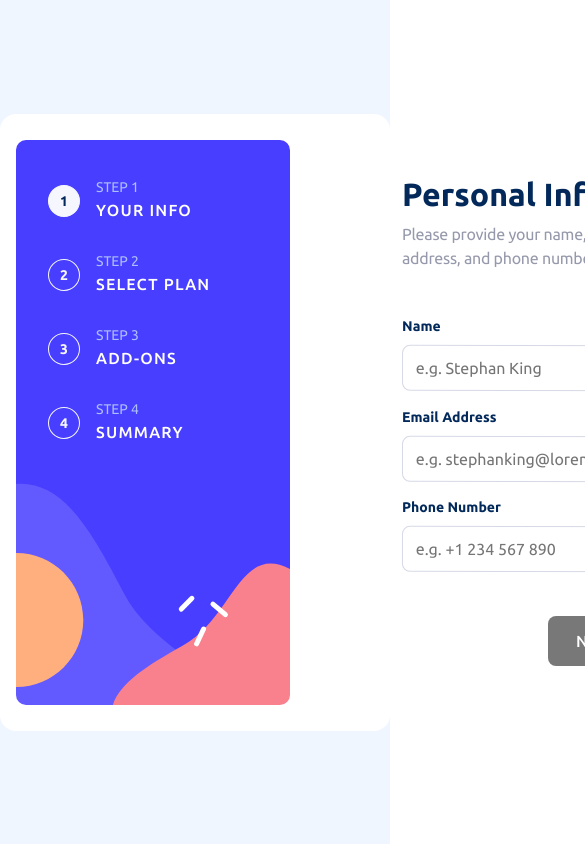
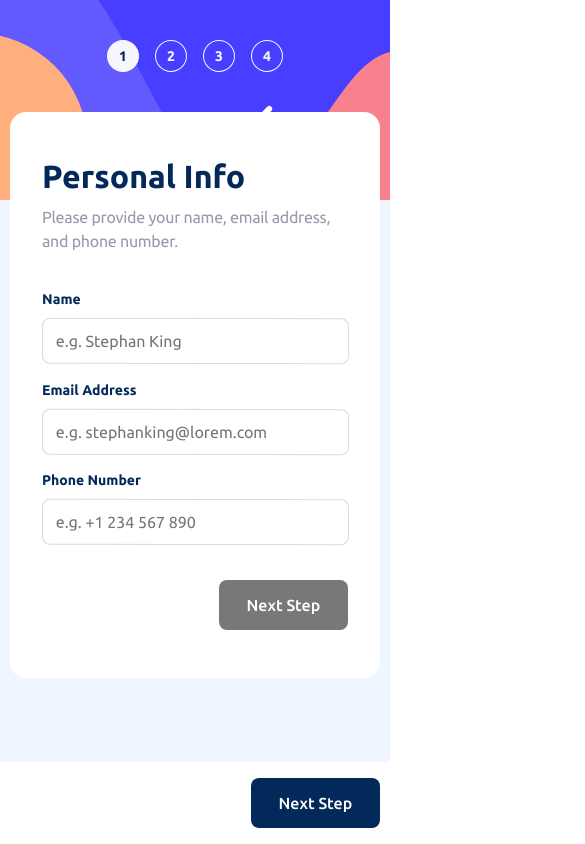
Before and after one commit to tripkmin/multiform, a React (Create React App) app: page / in a window 390 px wide. Shown: the top 844 px of the page, 585 px wide, since content can reach past the window. Built offline with nearby package versions, Linux system fonts and the light colour scheme.

Commit message:
feat: Implement basic responsive layout design

```diff
--- a/src/components/MultiForm.tsx
+++ b/src/components/MultiForm.tsx
@@ -1,4 +1,4 @@
-import { ChangeEvent, MouseEvent, useReducer, useState } from 'react';
+import { ChangeEvent, MouseEvent, useReducer } from 'react';
 import styled from 'styled-components';
 import { size, theme } from 'styles/constants';
 import SideBar from './SideBar';
@@ -8,6 +8,7 @@ import Step3 from './Step3';
 import Step4 from './Step4';
 import StepComplete from './StepComplete';
 import { emailRegex, nameRegex, phoneRegex } from 'utils/regex';
+import { SolidButton } from './common/Button';
 
 const CHANGE_STEP = 'CHANGE_STEP' as const;
 const CHANGE_NAME = 'CHANGE_NAME' as const;
@@ -81,11 +82,11 @@ type FormState = typeof initialState;
 
 function nameChecker(name: string) {
   if (name.trim().length === 0) {
-    return { status: false, message: 'Blank input is not allowed.' };
+    return { status: false, message: 'Blank input is not allowed' };
   } else if (name.length > 30) {
-    return { status: false, message: 'Cannot exceed 30 characters.' };
+    return { status: false, message: 'Cannot exceed 30 characters' };
   } else if (!nameRegex.test(name)) {
-    return { status: false, message: 'Only English letters are allowed.' };
+    return { status: false, message: 'Only English letters are allowed' };
   } else {
     return { status: true, message: '' };
   }
@@ -159,6 +160,7 @@ export default function MultiForm() {
   };
 
   return (
+    <MultiFormLayout>
       <MultiFormBox>
         <SideBar currentStep={state.currentStep} />
         {state.currentStep === 1 && (
@@ -214,31 +216,74 @@ export default function MultiForm() {
           </StepFinishBox>
         )}
       </MultiFormBox>
+      <ButtonLayout>
+        <ButtonBox>
+          <SolidButton>Next Step</SolidButton>
+        </ButtonBox>
+      </ButtonLayout>
+    </MultiFormLayout>
   );
 }
+
+// 나중에 layout으로 분리해서 sidebar, stepbox, mobile step button 따로 분리시키기
+const MultiFormLayout = styled.div`
+  @media screen and (max-width: ${size.desktop}) {
+    min-height: 100vh;
+    display: flex;
+    flex-direction: column;
+    justify-content: space-between;
+  }
+`;
+
+const ButtonLayout = styled.div`
+  display: none;
+
+  @media screen and (max-width: ${size.desktop}) {
+    display: flex;
+    justify-content: center;
+    background-color: ${theme.neutral.white};
+  }
+`;
+const ButtonBox = styled.div`
+  width: 95%;
+  padding: 1rem 0;
+  display: flex;
+  flex-direction: row-reverse;
+`;
 
 const MultiFormBox = styled.div`
   display: flex;
   align-items: center;
-  width: 1024px;
+  width: 900px;
   padding: 1rem;
   border-radius: 1rem;
   background-color: ${theme.neutral.white};
   gap: 2rem;
 
   @media screen and (max-width: ${size.desktop}) {
+    flex-direction: column;
     width: 100%;
+    padding: 0;
+    border-radius: 0;
+    background-color: ${theme.neutral.magnolia};
   }
 `;
 
 const StepBox = styled.div`
-  height: 585px;
+  height: 566px;
   display: flex;
   flex-direction: column;
   justify-content: space-between;
-  gap: 2.5rem;
-  padding: 3rem 5rem;
+  padding: 3rem;
   flex-grow: 1;
+
+  @media screen and (max-width: ${size.desktop}) {
+    width: 95%;
+    border-radius: 1rem;
+    margin-top: -120px;
+    background-color: ${theme.neutral.white};
+    padding: 3rem 2rem;
+  }
 `;
 
 const StepFinishBox = styled(StepBox)`
--- a/src/components/SideBar.tsx
+++ b/src/components/SideBar.tsx
@@ -1,6 +1,6 @@
 import { phrases } from 'assets/phrases';
 import styled from 'styled-components';
-import { theme, timer } from 'styles/constants';
+import { size, theme, timer } from 'styles/constants';
 
 export default function SideBar({ currentStep }: { currentStep: number }) {
   return (
@@ -37,6 +37,24 @@ const SideBarBox = styled.div`
   display: flex;
   flex-direction: column;
   gap: 2rem;
+
+  @media screen and (max-width: ${size.desktop}) {
+    width: 100%;
+    flex-basis: 200px;
+    flex-direction: row;
+    background-image: url('./bg-sidebar-mobile.svg'),
+      linear-gradient(
+        142deg,
+        rgba(72, 62, 255, 1) 0%,
+        rgba(249, 129, 141, 1) 75%,
+        rgba(255, 175, 126, 1) 100%
+      );
+    background-size: cover;
+    border-radius: 0;
+    gap: 1rem;
+    justify-content: center;
+    align-items: flex-start;
+  }
 `;
 
 const IndicatorBox = styled.div`
@@ -68,6 +86,10 @@ const IndicatorHeadBox = styled.div`
   display: flex;
   flex-direction: column;
   gap: 0.25rem;
+
+  @media screen and (max-width: ${size.desktop}) {
+    display: none;
+  }
 `;
 
 const IndicatorSubHead = styled.p`
--- a/src/styles/GlobalStyles.ts
+++ b/src/styles/GlobalStyles.ts
@@ -1,6 +1,6 @@
 import { createGlobalStyle } from 'styled-components';
 import reset from 'styled-reset';
-import { theme } from './constants';
+import { size, theme } from './constants';
 
 const GlobalStyles = createGlobalStyle`
     ${reset}
@@ -93,6 +93,10 @@ const GlobalStyles = createGlobalStyle`
       justify-content: center;
       align-items: center;
       background-color: ${theme.neutral.magnolia};
+
+      @media screen and (max-width: ${size.desktop}){
+        display:block;
+      }
     }
 
 
```
Lines whose indentation alone changed are shown as unchanged.
